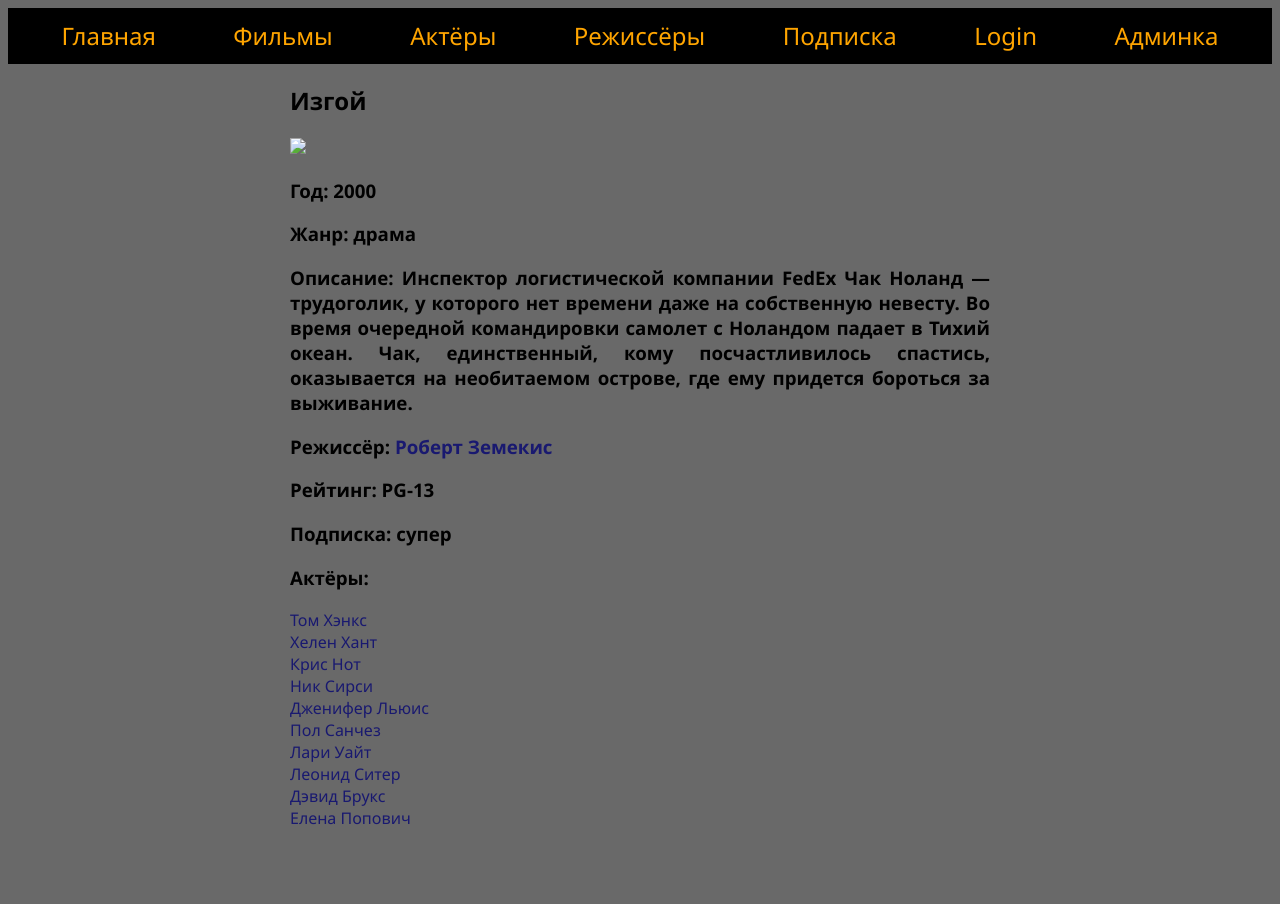
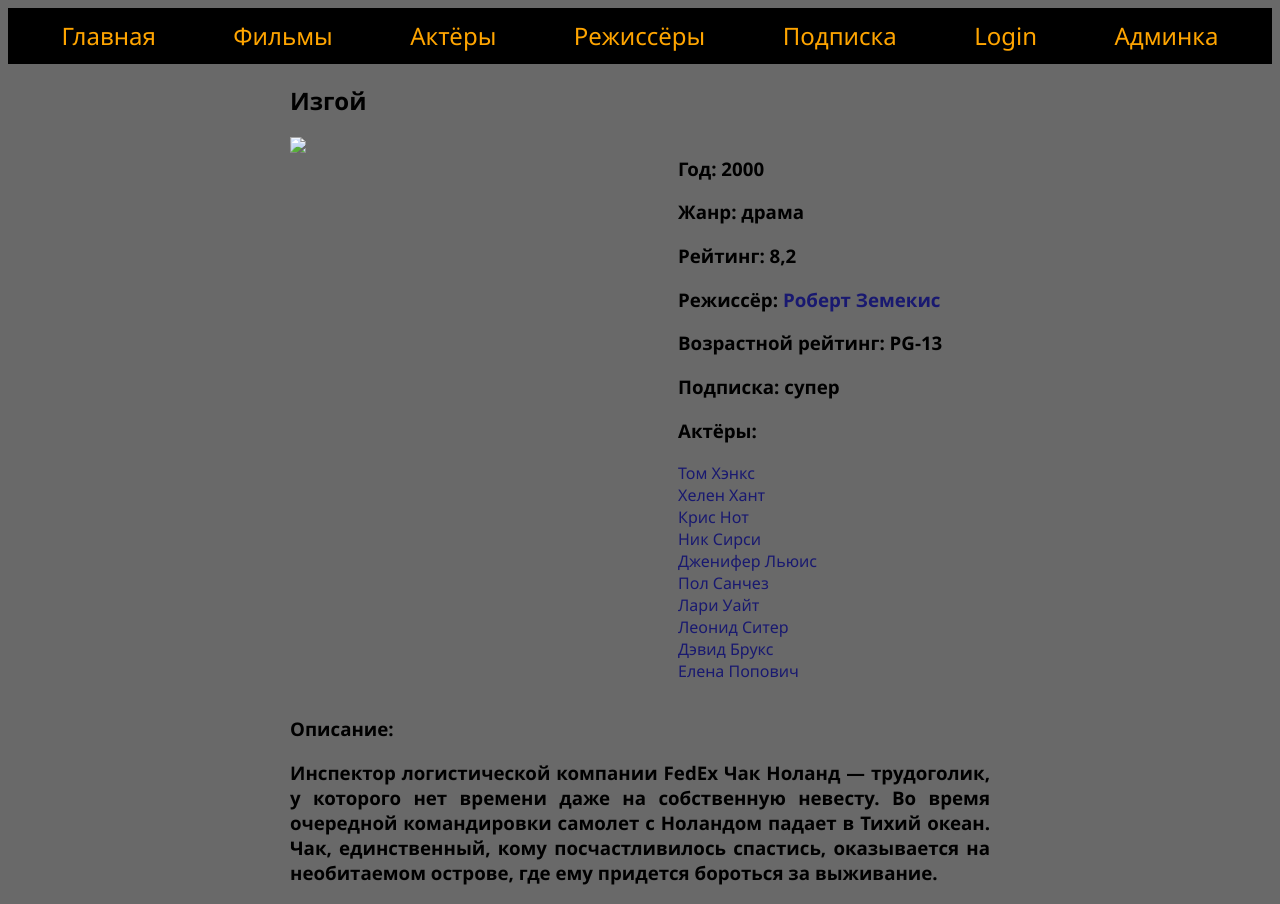
Before and after one commit to SamsaraKid/Lesson61_Project1_ToServer, a Django app: a page that uses templates/catalog/kino_detail.html in a window 1280 px wide. Before the commit the page ends 824 px from the top, so only its background shows below. Run offline with Django 4.2, Linux system fonts and the light colour scheme; data comes from the database, SQL or seed files in the repository.

Commit message:
работа над стилями

```diff
--- a/catalog/static/css/main.css
+++ b/catalog/static/css/main.css
@@ -47,13 +47,25 @@ p{
 }
 
 .center-div img{
-    width: 20em;
+    width: 23em;
+    margin-right: 20px;
+    display: block;
 }
 
-.center-div ul{
+ul{
     padding-left: 0;
+}
+
+.flex-row{
+    display: flex;
+    flex-direction: row;
 }
 
 .center-text{
     text-align: center;
 }
+
+.center-list{
+    width: max-content;
+    margin: auto;
+}
--- a/catalog/views.py
+++ b/catalog/views.py
@@ -35,7 +35,7 @@ def index(req):
 
 class Kinolist(generic.ListView):
     model = Kino
-    paginate_by = 50
+    paginate_by = 30
 
 # from django.http import HttpResponse
 # def info(req, id):
@@ -48,7 +48,7 @@ class KinoDetail(generic.DetailView):
 
 class Actorlist(generic.ListView):
     model = Actor
-    paginate_by = 50
+    paginate_by = 30
 
 
 class ActorDetail(generic.DetailView):
@@ -57,7 +57,7 @@ class ActorDetail(generic.DetailView):
 
 class Directorlist(generic.ListView):
     model = Director
-    paginate_by = 50
+    paginate_by = 30
 
 
 class DirectorDetail(generic.DetailView):
--- a/templates/catalog/actor_detail.html
+++ b/templates/catalog/actor_detail.html
@@ -1,7 +1,7 @@
 {% extends 'index.html' %}
 {% block content %}
-    <div class="center-div">
-        <h2>Имя: {{ actor.fname }}</h2>
+    <div class="center-list">
+        <h3>Имя: {{ actor.fname }}</h3>
         <h3>Фамилия: {{ actor.lname }}</h3>
         <h3>Дата рождения: {{ actor.born }}</h3>
         <h3>Страна: {{ actor.country }}</h3>
--- a/templates/catalog/actor_list.html
+++ b/templates/catalog/actor_list.html
@@ -1,6 +1,6 @@
 {% extends 'index.html' %}
 {% block content %}
-    <div class="center-div">
+    <div class="center-list">
         <h2>Актёры</h2>
         <ul>
             {% for actor in actor_list %}
--- a/templates/catalog/director_detail.html
+++ b/templates/catalog/director_detail.html
@@ -1,7 +1,7 @@
 {% extends 'index.html' %}
 {% block content %}
-    <div class="center-div">
-        <h2>Имя: {{ director.fname }}</h2>
+    <div class="center-list">
+        <h3>Имя: {{ director.fname }}</h3>
         <h3>Фамилия: {{ director.lname }}</h3>
         <h3>Фильмография:</h3>
         <ul>
--- a/templates/catalog/director_list.html
+++ b/templates/catalog/director_list.html
@@ -1,6 +1,6 @@
 {% extends 'index.html' %}
 {% block content %}
-    <div class="center-div">
+    <div class="center-list">
         <h2>Режиссёры</h2>
         <ul>
             {% for director in director_list %}
--- a/templates/catalog/kino_detail.html
+++ b/templates/catalog/kino_detail.html
@@ -5,18 +5,26 @@
 {% block content %}
     <div class="center-div">
         <h2>{{ kino.title }}</h2>
-        <img src="{{ kino.poster }}">
+        <div class="flex-row">
+            <div><img src="{{ kino.poster }}"></div>
+            <div>
                 <h3>Год: {{ kino.year }}</h3>
                 <h3>Жанр: {{ kino.genre }}</h3>
-        <h3>Описание: {{ kino.summary }}</h3>
-        <h3>Режиссёр: <a href="{{ kino.director.get_absolute_url }}" class="inline-a">{{ kino.director }}</a></h3>
-        <h3>Рейтинг: {{ kino.ager }}</h3>
+                <h3>Рейтинг: {{ kino.rating }}</h3>
+                <h3>Режиссёр: <a href="{{ kino.director.get_absolute_url }}" class="inline-a">{{ kino.director }}</a>
+                </h3>
+                <h3>Возрастной рейтинг: {{ kino.ager }}</h3>
                 <h3>Подписка: {{ kino.status }}</h3>
                 <h3>Актёры:</h3>
                 <ul>
                     {% for actor in kino.actor.all %}
-                <li><a href="{{ actor.get_absolute_url }}" class="inline-a">{{ actor.fname }} {{ actor.lname }}</a></li>
+                        <li><a href="{{ actor.get_absolute_url }}"
+                               class="inline-a">{{ actor.fname }} {{ actor.lname }}</a>
+                        </li>
                     {% endfor %}
                 </ul>
             </div>
+        </div>
+        <div><h3>Описание: </h3><h3>{{ kino.summary }}</h3></div>
+    </div>
 {% endblock content %}
--- a/templates/catalog/kino_list.html
+++ b/templates/catalog/kino_list.html
@@ -1,6 +1,6 @@
 {% extends 'index.html' %}
 {% block content %}
-    <div class="center-div">
+    <div class="center-list">
         <h2>Каталог фильмов</h2>
         <ul>
             {% for kino in kino_list %}
```
Lines whose indentation alone changed are shown as unchanged.
